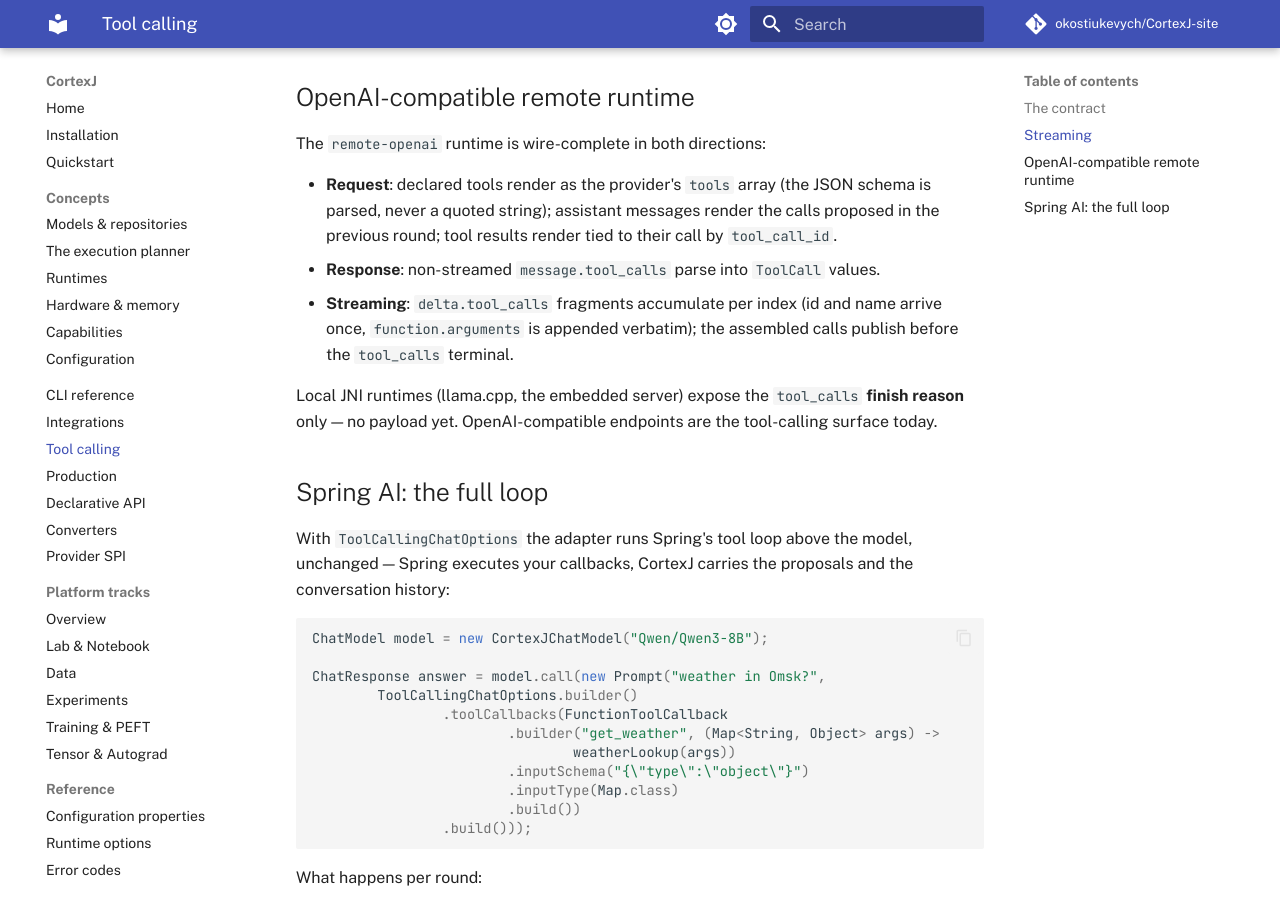
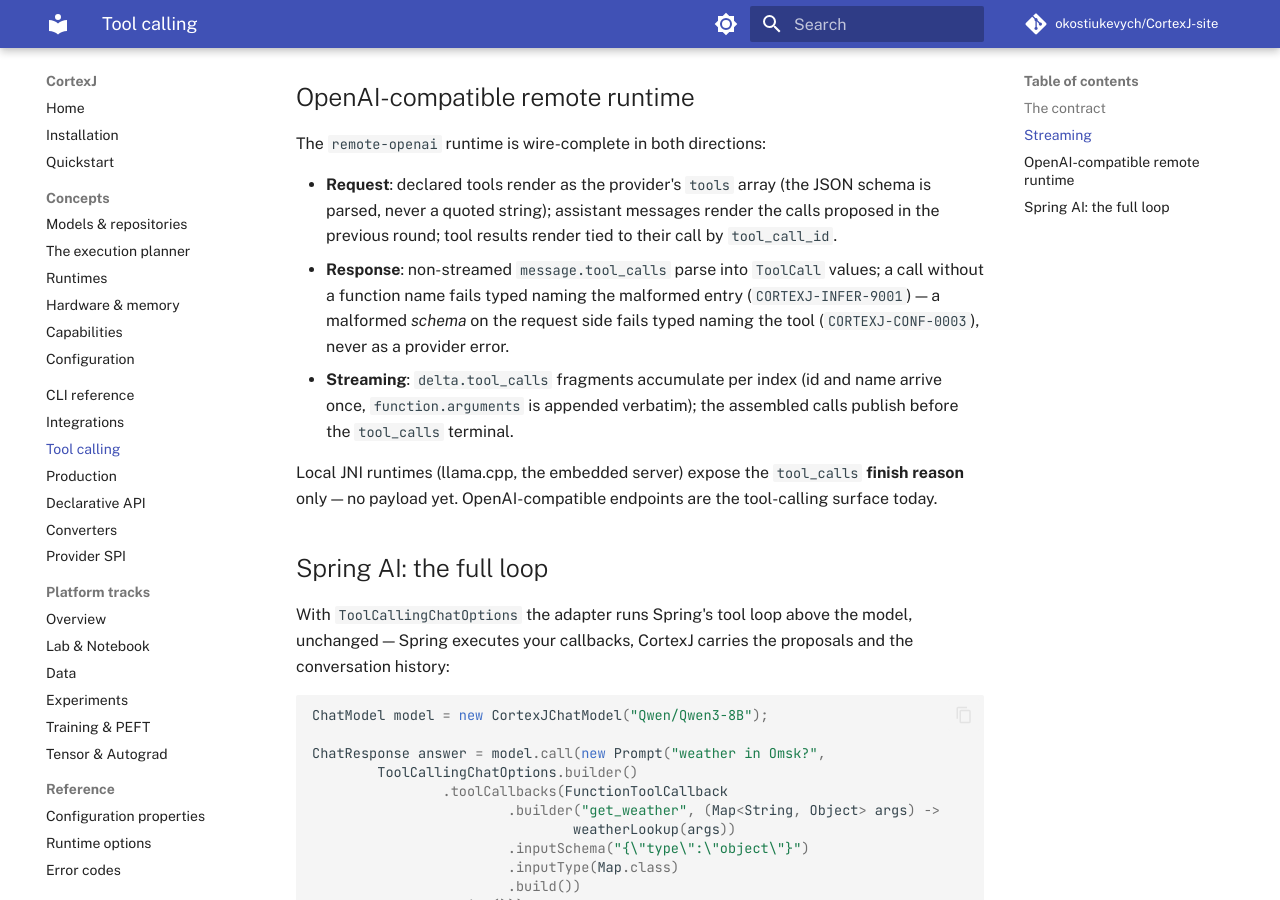
Before and after one commit to okostiukevych/CortexJ-site, an MkDocs documentation site: the page built from site-docs/docs/tool-calling.md, in a window 1280 px wide and 900 px high, scrolled down 1268 px. Built offline with MkDocs 1.6.1 and Material for MkDocs 9.7.7, drawn with Linux system fonts in a browser that asks for light colours; comment, search, counter and statistics services are not loaded.

Commit message:
Docs: version bump follow-ups - CONF-0003 now covers malformed tool schemas; tool-calling page states both typed failure modes (schema naming the tool, provider payload naming the entry)

```diff
--- a/site-docs/docs/tool-calling.md
+++ b/site-docs/docs/tool-calling.md
@@ -64,7 +64,10 @@
   schema is parsed, never a quoted string); assistant messages render the calls
   proposed in the previous round; tool results render tied to their call by
   `tool_call_id`.
-- **Response**: non-streamed `message.tool_calls` parse into `ToolCall` values.
+- **Response**: non-streamed `message.tool_calls` parse into `ToolCall` values; a
+  call without a function name fails typed naming the malformed entry
+  (`CORTEXJ-INFER-9001`) — a malformed *schema* on the request side fails typed
+  naming the tool (`CORTEXJ-CONF-0003`), never as a provider error.
 - **Streaming**: `delta.tool_calls` fragments accumulate per index (id and name
   arrive once, `function.arguments` is appended verbatim); the assembled calls
   publish before the `tool_calls` terminal.
```
Also changed, not shown: site-docs/docs/reference/error-codes.md (+1 -1 lines).
